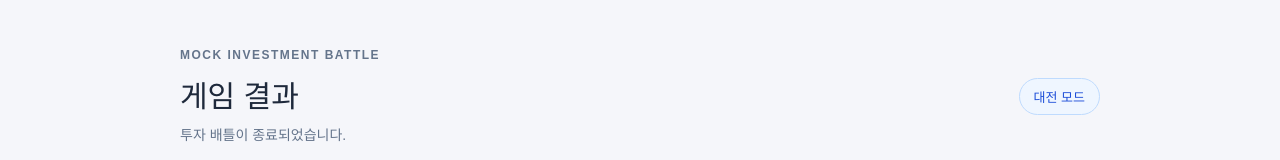
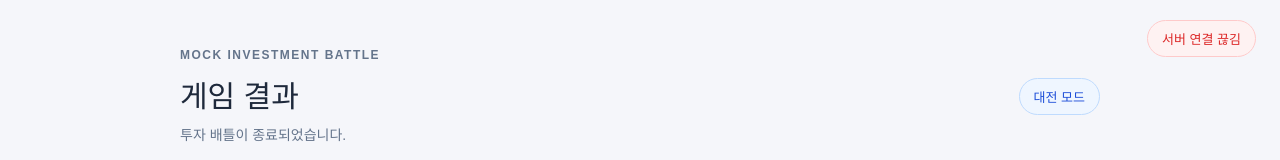
Before and after one commit to mock-battle-kgu/mock-battle, a React app in the folder frontend/: page /result in a window 1280 px wide. Shown: the top 160 px of the page. Built offline with nearby package versions, Linux system fonts and the light colour scheme; no server answers; the HTML template or start-up script is replaced by a standard one.

Commit message:
fix(frontend): 서버 연결 상태 표시 복구와 미사용 변수 정리

```diff
--- a/frontend/src/App.css
+++ b/frontend/src/App.css
@@ -16,3 +16,33 @@ h1 {
     padding: 24px 16px;
   }
 }
+
+.connection-status {
+  position: fixed;
+  top: 20px;
+  right: 24px;
+  z-index: 1000;
+  padding: 8px 14px;
+  border-radius: 20px;
+  font-size: 13px;
+  font-weight: 600;
+  border: 1px solid;
+}
+
+.connection-status.connected {
+  color: #1d4ed8;
+  background: #eff6ff;
+  border-color: #bfdbfe;
+}
+
+.connection-status.disconnected {
+  color: #dc2626;
+  background: #fef2f2;
+  border-color: #fecaca;
+}
+
+.connection-status.mock {
+  color: #475569;
+  background: #f8fafc;
+  border-color: #e2e8f0;
+}
--- a/frontend/src/App.jsx
+++ b/frontend/src/App.jsx
@@ -1,4 +1,3 @@
-
 import {
   BrowserRouter,
   Routes,
@@ -20,6 +19,7 @@ import './App.css'
 
 function AppContent() {
   const {
+    connectionStatus,
     gameState,
     createRoom,
     joinRoom,
@@ -34,8 +34,24 @@ function AppContent() {
     }
   }, [gameState.result, navigate])
 
+  const statusText = {
+    mock: 'Mock 서버 연결',
+    connected: '서버 연결됨',
+    disconnected: '서버 연결 끊김',
+  }
+
+  // 게임 화면에서는 가리고, 연결이 끊기면 어느 화면에서든 표시
+  const showStatus =
+    location.pathname !== '/game' || connectionStatus === 'disconnected'
+
   return (
     <div>
+      {showStatus && (
+        <div className={`connection-status ${connectionStatus}`}>
+          {statusText[connectionStatus]}
+        </div>
+      )}
+
       <Routes>
         <Route
           path="/"
```
